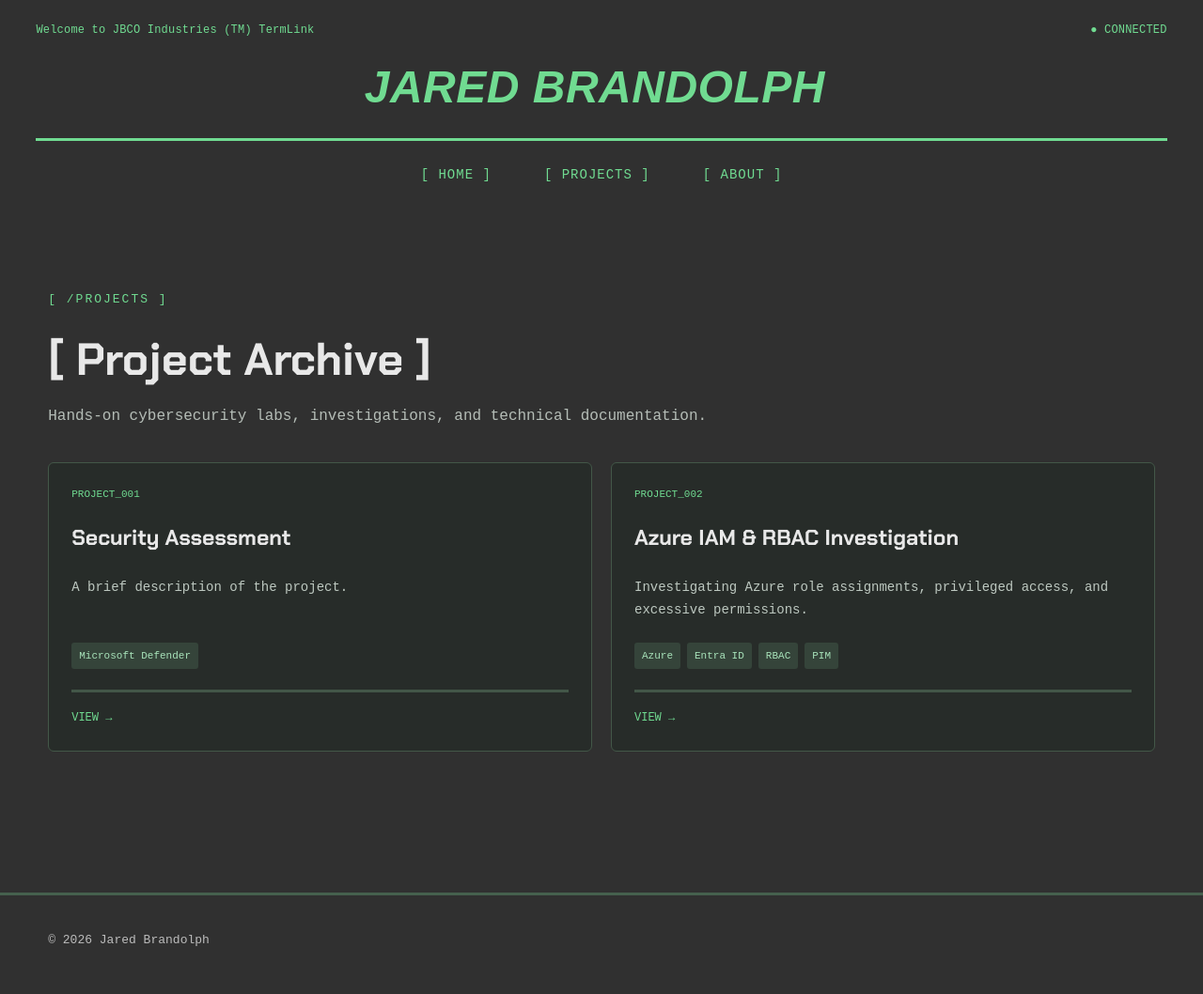
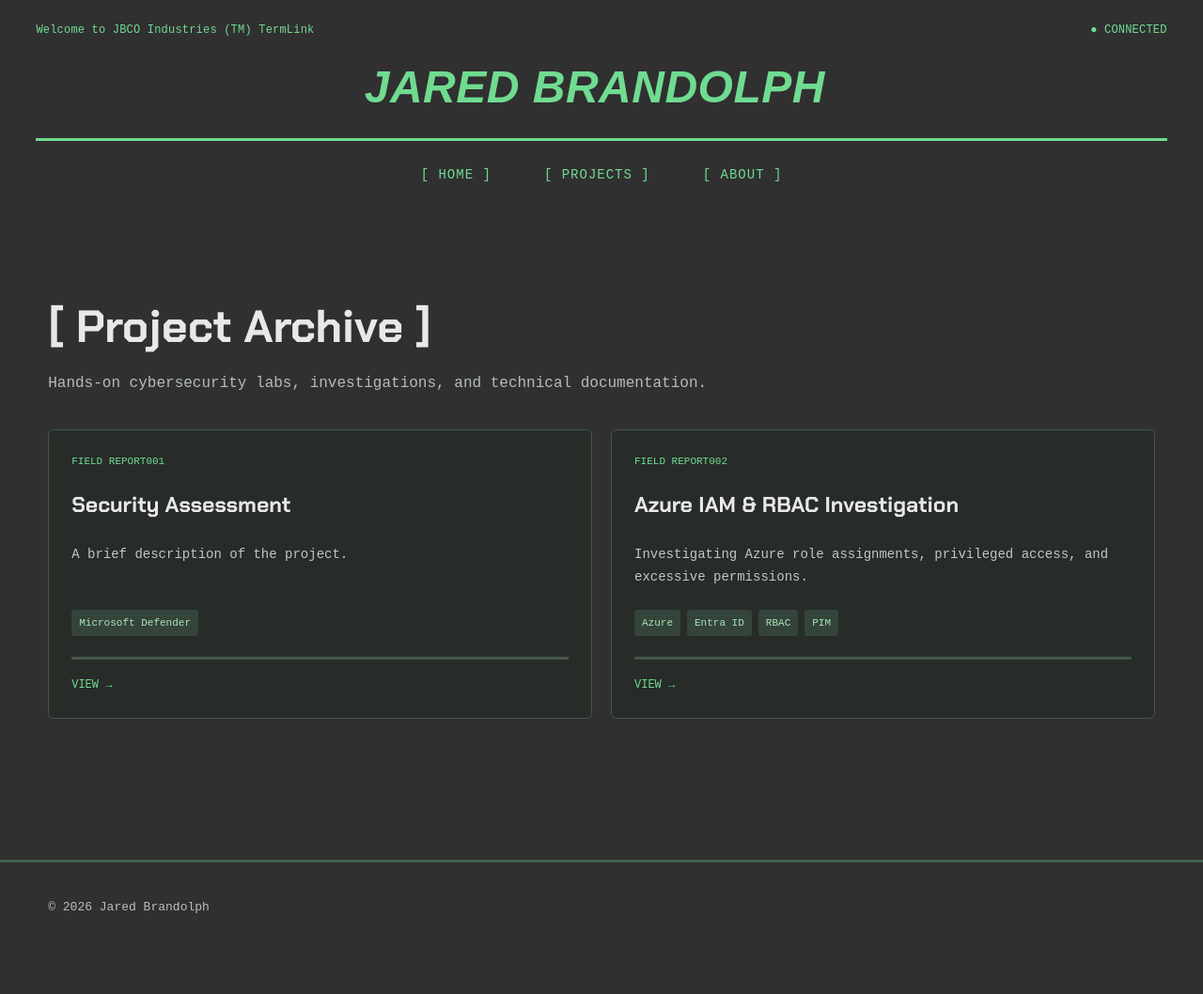
Before and after one commit to brandolphj/brandolphj.github.io, a Jekyll site: the page built from projects/index.html, in a window 1280 px wide. Shown: the whole page at 94% size. Built offline with Jekyll 4.4.1, drawn with Linux system fonts in a browser that asks for light colours; some web fonts are replaced; after the commit the page ends 1023 px from its top, so only the background shows below that.

Commit message:
Update index.html

```diff
--- a/projects/index.html
+++ b/projects/index.html
@@ -7,7 +7,7 @@ permalink: /projects/
 <section class="projects-archive">
 
   <div class="archive-heading">
-    <p class="archive-label">[ /PROJECTS ]</p>
+    <p class="archive-label"></p>
     <h1>[ Project Archive ]</h1>
     <p>Hands-on cybersecurity labs, investigations, and technical documentation.</p>
   </div>
@@ -21,7 +21,7 @@ permalink: /projects/
     <a class="archive-project-card" href="{{ project.url | relative_url }}">
 
       <div class="project-card-top">
-        <span class="project-id">PROJECT_{{ forloop.index | prepend: '00' | slice: -3, 3 }}</span>
+        <span class="project-id">FIELD REPORT{{ forloop.index | prepend: '00' | slice: -3, 3 }}</span>
       </div>
 
       <h2>{{ project.title }}</h2>
```
